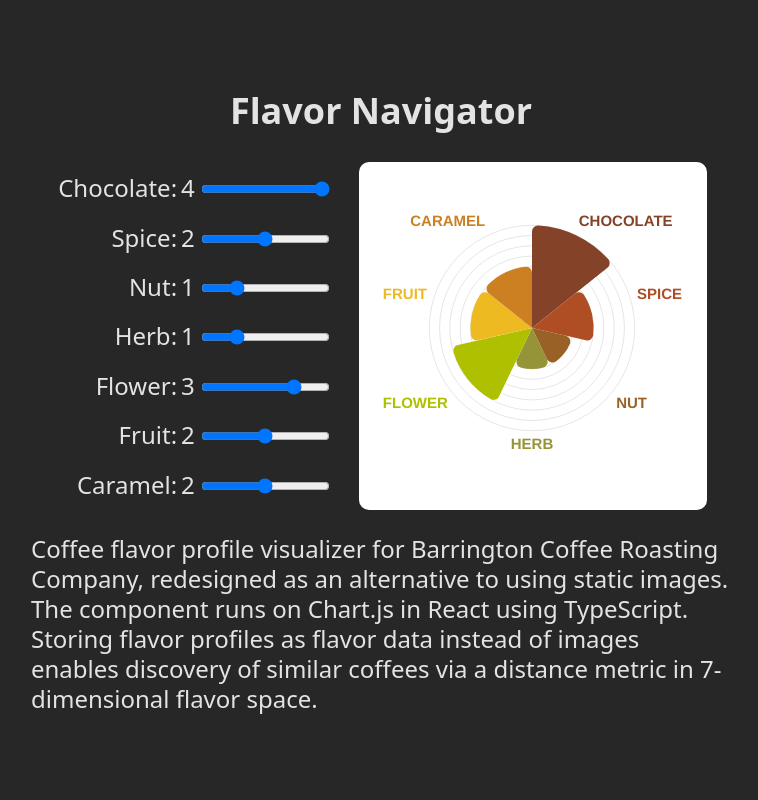
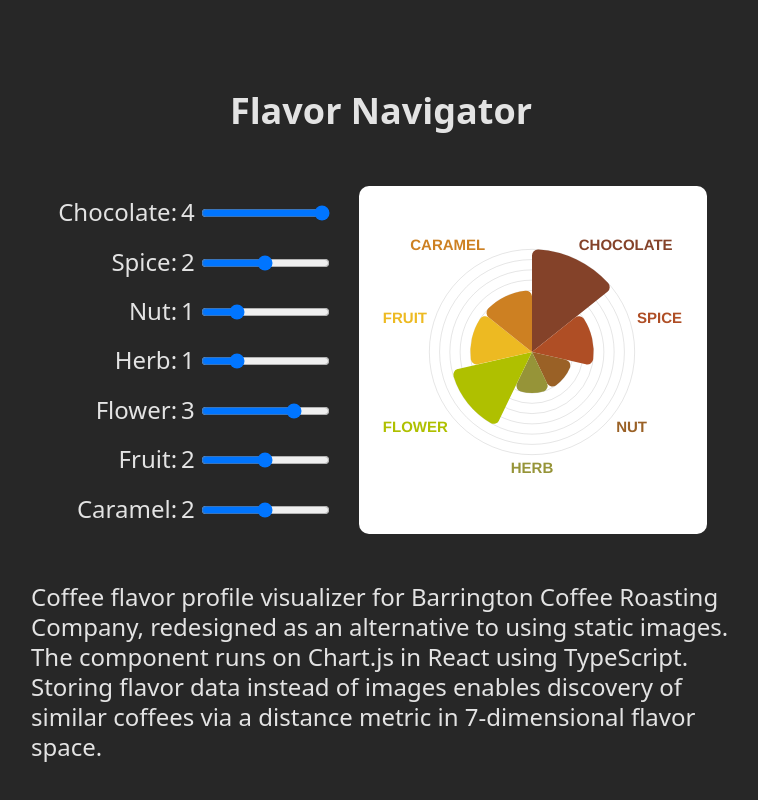
Before and after one commit to colecharb/colecharb-web, a React (Vite) app: page /portfolio in a window 1280 px wide. Shown: the part 1559-2359 px from the top of the page, without its empty margins (259-1017 px from the left). Built offline with nearby package versions, Linux system fonts and the light colour scheme.

Commit message:
updated layout and info

```diff
--- a/src/components/ProjectFlavorNavigator.tsx
+++ b/src/components/ProjectFlavorNavigator.tsx
@@ -69,7 +69,7 @@ export default function () {
 
       <div style={{ display: 'flex', flexDirection: "column", flexWrap: 'wrap', justifyContent: 'center', gap: '1em', alignItems: 'center' }}>
 
-        <div style={{ display: 'flex', flexDirection: "row-reverse", flexWrap: "wrap", justifyContent: 'center', gap: '1em' }}>
+        <div style={{ display: 'flex', flexDirection: "row-reverse", flexWrap: "wrap", justifyContent: 'center', gap: '1em', padding: '1em' }}>
 
         {/* <div style={{}}> */}
         <div style={{ width: '75vw', maxWidth: '300px', backgroundColor: 'white', borderRadius: '10px', padding: '1em' }}>
@@ -110,10 +110,12 @@ export default function () {
 
         </div>
 
-        <div className="portfolio-description" style={{}}>
+        <div className="portfolio-description">
           Coffee flavor profile visualizer for <a href='https://barringtoncoffee.com/' target='_blank'>
             Barrington Coffee Roasting Company
-          </a>, redesigned as an alternative to using static images. The component runs on Chart.js in React using TypeScript. Storing flavor profiles as flavor data instead of images enables discovery of similar coffees via a distance metric in 7-dimensional flavor space.
+          </a>, redesigned as an alternative to using static images.
+          The component runs on Chart.js in React using TypeScript.
+          Storing flavor data instead of images enables discovery of similar coffees via a distance metric in 7-dimensional flavor space.
         </div>
 
       </div>
```
